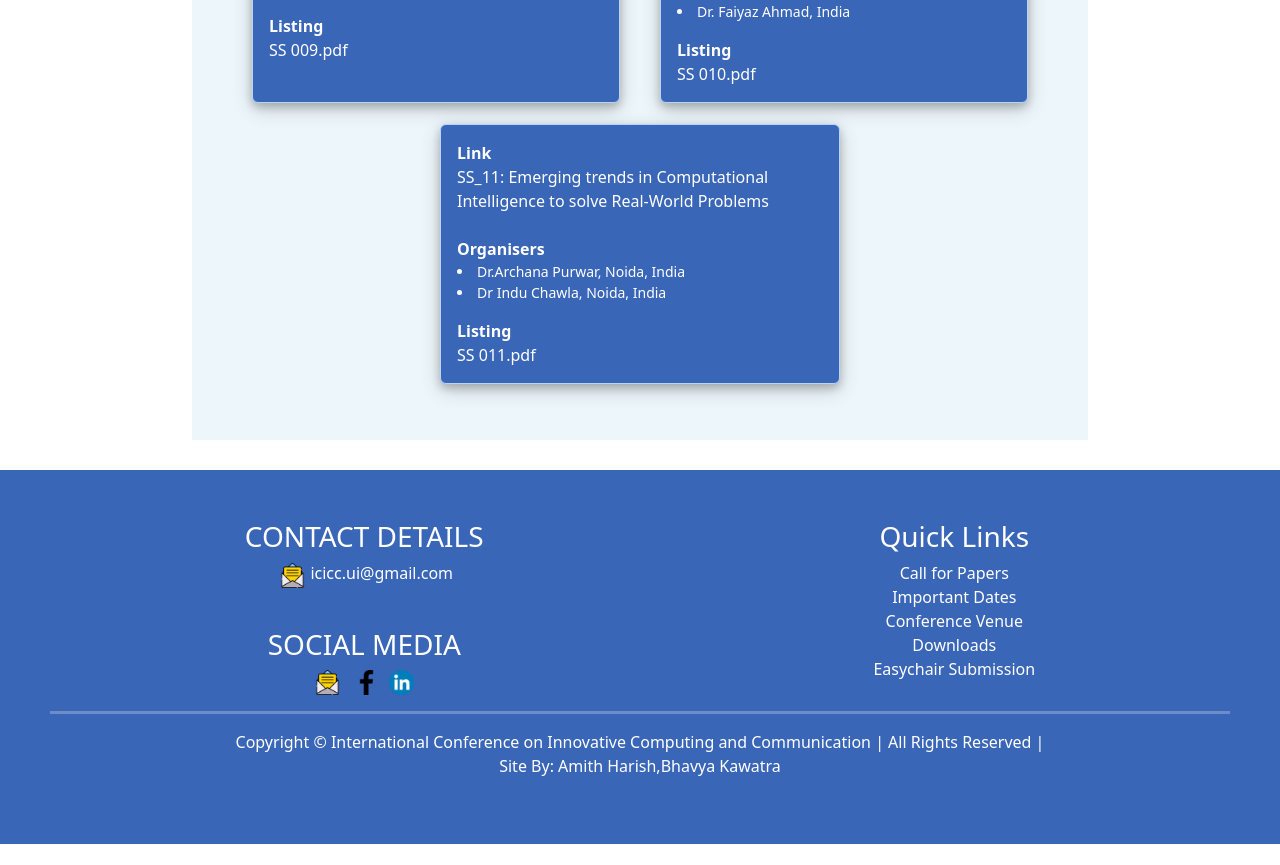
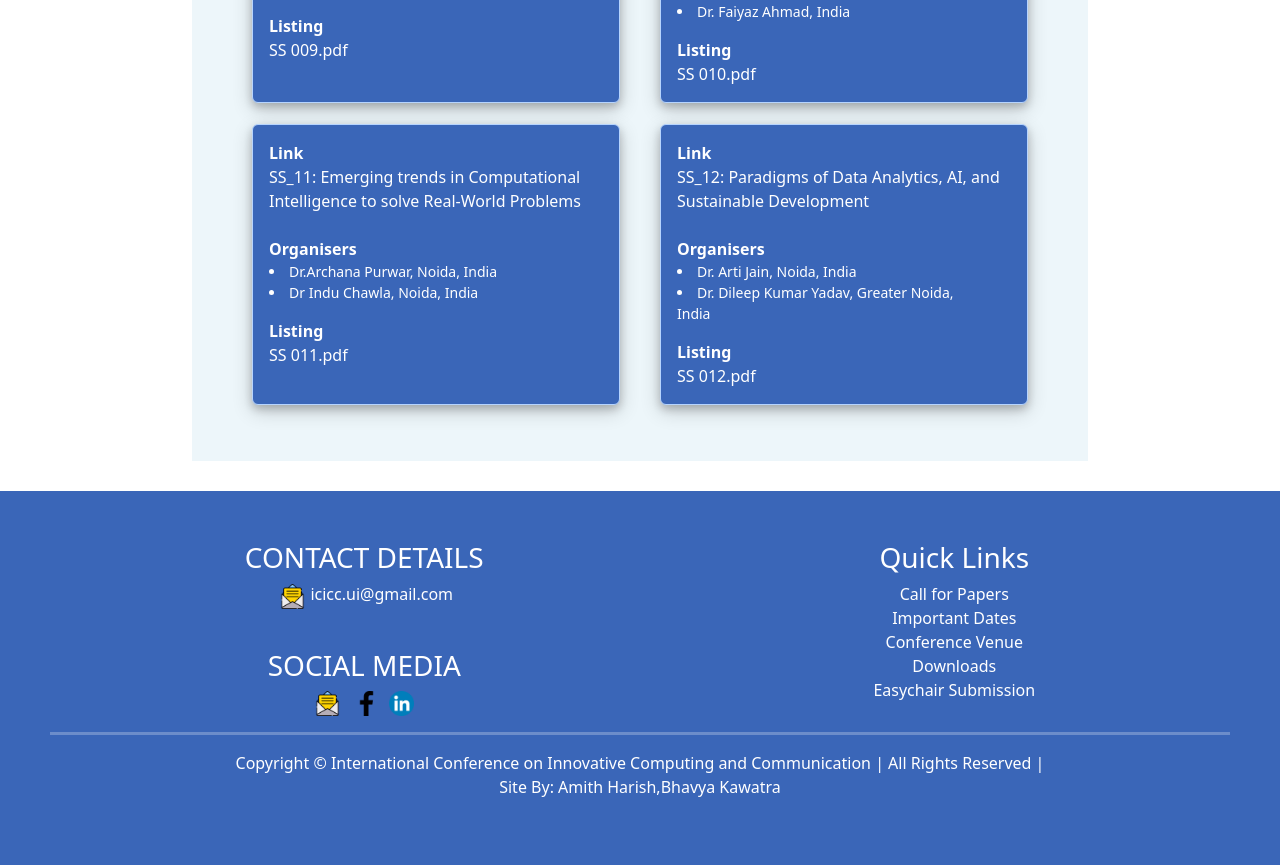
Before and after one commit to bhavyak13/icicc-conf, a React (Create React App) app: page /specialsessions in a window 1280 px wide. Shown: the part 1820-2685 px from the top of the page. Before the commit the page ends 2664 px from the top, so only its background shows below. Built offline with nearby package versions, Linux system fonts and the light colour scheme.

Commit message:
Added session

```diff
--- a/src/Papers/papersubmission.js
+++ b/src/Papers/papersubmission.js
@@ -14,7 +14,7 @@ const PaperSubmission=()=>{
   </p>
   <ol>
     <li>Kindly ensure that your paper is formatted as per  <a href="">Springer Guidelines </a>(not exceeding 8 pages written in A4 size). Please refer the attached springer template for preparation of your paper.</li>
-    <li>All papers must be submitted online. via <a href="https://easychair.org/account/signin">Easychair Submission</a></li>
+    <li>All papers must be submitted online. via <a href="https://easychair.org/account/signin?l=bdpHbA7ZYqspPTtYvdfens">Easychair Submission</a></li>
     <li>All submissions will be thoroughly peer-reviewed by experts based on originality, significance and clarity.</li>
     <li>Only papers presenting original content with novel research results or successful innovative applications will be considered for publication in the conference proceedings (as chapters in edited volumes of Springer Series).</li>
   </ol>
--- a/src/SpecialSessions/spsessions.js
+++ b/src/SpecialSessions/spsessions.js
@@ -87,6 +87,13 @@ const spdata = [
                  ],
     spname: "SS 011.pdf",
 },
+{
+    anchor: require("./SS-012.pdf"),
+    title: "SS_12: Paradigms of Data Analytics, AI, and Sustainable Development",
+    organisers: ["Dr. Arti Jain, Noida, India","Dr. Dileep Kumar Yadav, Greater Noida, India"
+                 ],
+    spname: "SS 012.pdf",
+},
 
 ];
 
```
Also changed, not shown: 1 other file (tests, documents, lock files or other folders).
